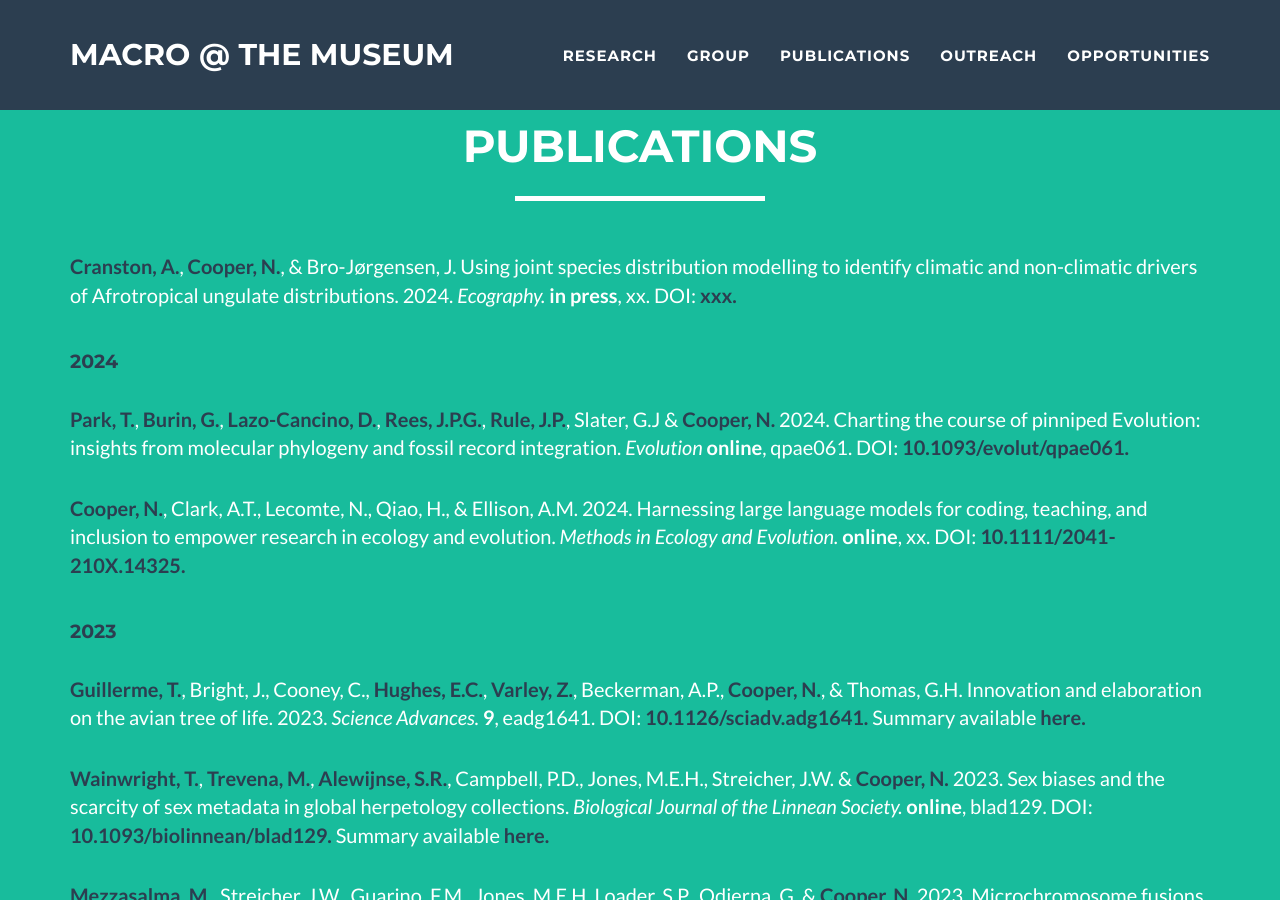
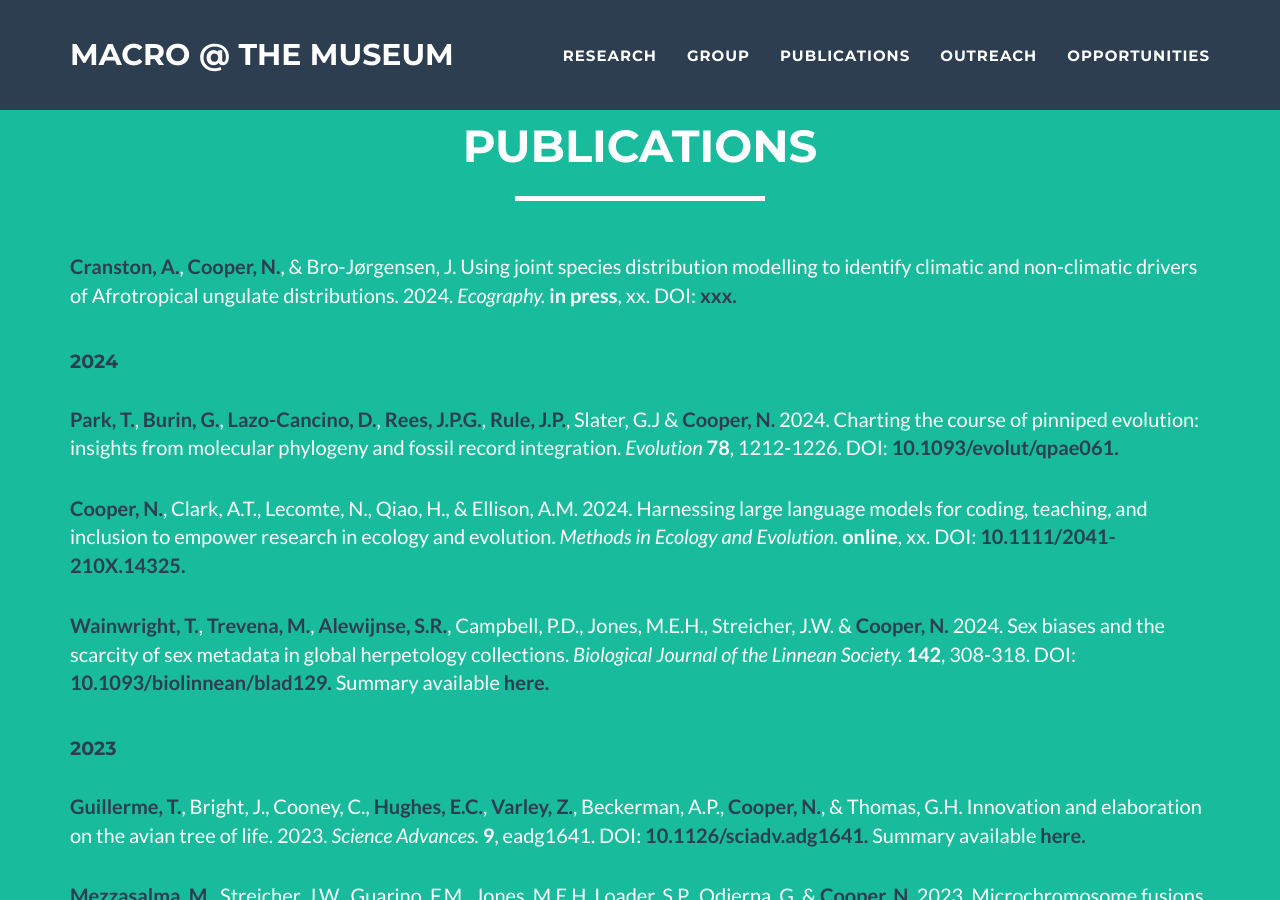
Before and after one commit to nhcooper123/nhcooper123.github.io, a Jekyll site: the page publications.html, which Jekyll copies as it is, in a window 1280 px wide and 900 px high. Built offline with Jekyll 4.4.1, drawn with Linux system fonts in a browser that asks for light colours; a script that is not in the unit is left out; comment, search, counter and statistics services are not loaded.

Commit message:
Add publication details

```diff
--- a/publications.html
+++ b/publications.html
@@ -134,10 +134,10 @@
   <p>
   <strong><font color="2c3e50">Park, T.</font></strong>, <strong><font color="2c3e50">Burin, G.</font></strong>, <strong><font color="2c3e50">Lazo-Cancino, D.</font></strong>, <strong><font color="2c3e50">Rees, J.P.G.</font></strong>, <strong><font color="2c3e50">Rule, J.P.</font></strong>, Slater, G.J &amp; <strong><font color="2c3e50">Cooper, N.</font></strong>
   2024.
-  Charting the course of pinniped Evolution: insights from molecular phylogeny and fossil record integration.
+  Charting the course of pinniped evolution: insights from molecular phylogeny and fossil record integration.
   <em>Evolution</em>
-  <strong>online</strong>,
-  qpae061.
+  <strong>78</strong>,
+  1212-1226.
   DOI: <a href="https://doi.org/10.1093/evolut/qpae061"><strong><font color="2c3e50">10.1093/evolut/qpae061. </font></strong></a>
   </p>
 
@@ -151,6 +151,20 @@
   xx.
   DOI: <a href="https://doi.org/10.1111/2041-210X.14325"><strong><font color="2c3e50">10.1111/2041-210X.14325. </font></strong></a>
   </p>
+
+&nbsp
+  <p>
+  <strong><font color="2c3e50">Wainwright, T.</font></strong>, <strong><font color="2c3e50">Trevena, M.</font></strong>, <strong><font color="2c3e50">Alewijnse, S.R.</font></strong>, Campbell, P.D., Jones, M.E.H., Streicher, J.W. &amp; <strong><font color="2c3e50">Cooper, N.</font></strong>
+  2024.
+  Sex biases and the scarcity of sex metadata in global herpetology collections.
+  <em>Biological Journal of the Linnean Society.</em>
+  <strong>142</strong>,
+  308-318.
+  DOI: <a href="https://academic.oup.com/biolinnean/article/142/3/308/7287291"><strong><font color="2c3e50">10.1093/biolinnean/blad129. </font></strong></a>
+  Summary available <a href="https://www.nhm.ac.uk/discover/news/2023/october/sex-bias-in-amphibian-and-reptile-natural-history-collections.html"><strong><font color="2c3e50">here. </font></strong></a>
+  <script type="text/javascript" src="https://d1bxh8uas1mnw7.cloudfront.net/assets/embed.js"></script><div class="altmetric-embed" data-badge-type="donut" data-altmetric-id="155580083"></div>
+  </p>
+
 &nbsp
 
 <h4><font color="2c3e50">2023</font></h4>
@@ -167,19 +181,6 @@
   Summary available <a href="https://www.nhm.ac.uk/discover/news/2023/october/bird-beaks-reveal-changeable-nature-evolution.html"><strong><font color="2c3e50">here.</font></strong></a>
   <script type="text/javascript" src="https://d1bxh8uas1mnw7.cloudfront.net/assets/embed.js"></script><div class="altmetric-embed" data-badge-type="donut" data-altmetric-id="155743441"></div>
 </p>
-
-&nbsp
-  <p>
-  <strong><font color="2c3e50">Wainwright, T.</font></strong>, <strong><font color="2c3e50">Trevena, M.</font></strong>, <strong><font color="2c3e50">Alewijnse, S.R.</font></strong>, Campbell, P.D., Jones, M.E.H., Streicher, J.W. &amp; <strong><font color="2c3e50">Cooper, N.</font></strong>
-  2023.
-  Sex biases and the scarcity of sex metadata in global herpetology collections.
-  <em>Biological Journal of the Linnean Society.</em>
-  <strong>online</strong>,
-  blad129.
-  DOI: <a href="https://academic.oup.com/biolinnean/advance-article/doi/10.1093/biolinnean/blad129/7287291"><strong><font color="2c3e50">10.1093/biolinnean/blad129. </font></strong></a>
-  Summary available <a href="https://www.nhm.ac.uk/discover/news/2023/october/sex-bias-in-amphibian-and-reptile-natural-history-collections.html"><strong><font color="2c3e50">here. </font></strong></a>
-  <script type="text/javascript" src="https://d1bxh8uas1mnw7.cloudfront.net/assets/embed.js"></script><div class="altmetric-embed" data-badge-type="donut" data-altmetric-id="155580083"></div>
-  </p>
 
 &nbsp
   <p>
```
